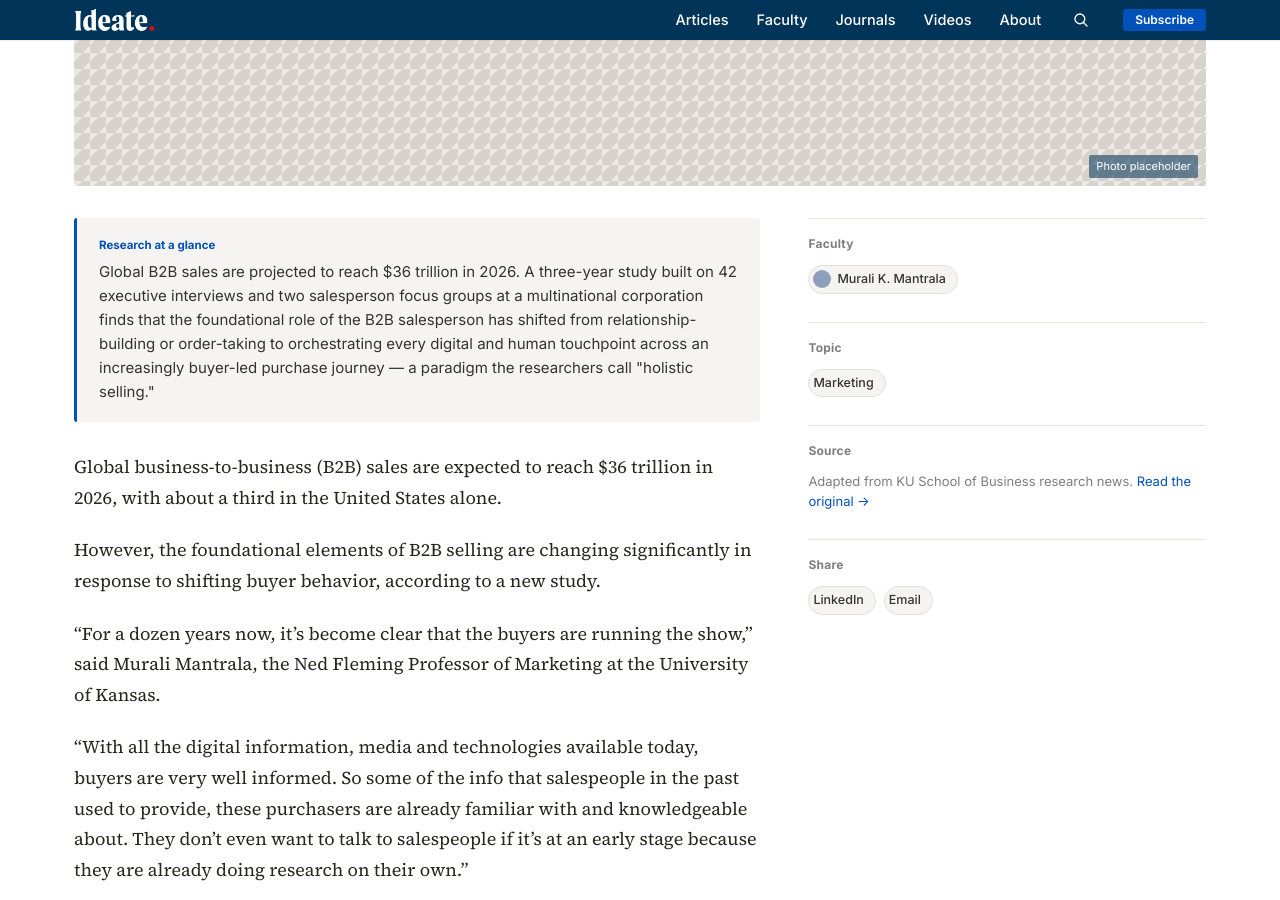
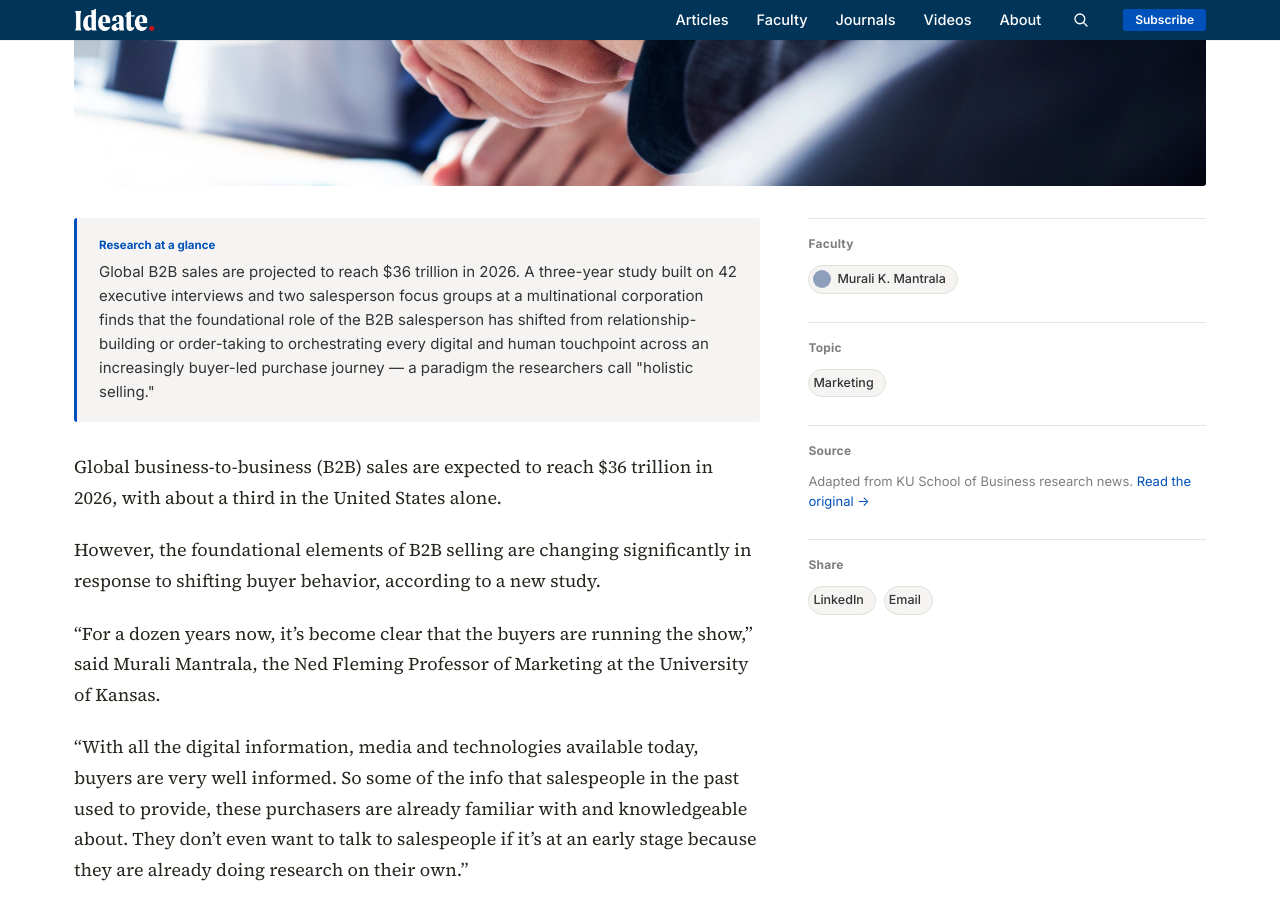
Before and after one commit to KUBschool/ideate, a Jekyll site: the page built from _articles/2025-08-20-b2b-holistic-selling.md, in a window 1280 px wide and 900 px high, scrolled down 739 px. Built offline with Jekyll 4.4.1, drawn with Linux system fonts in a browser that asks for light colours.

Commit message:
Update Article “2025-08-20-b2b-holistic-selling”

```diff
--- a/_articles/2025-08-20-b2b-holistic-selling.md
+++ b/_articles/2025-08-20-b2b-holistic-selling.md
@@ -8,6 +8,7 @@
   - murali-k-mantrala
 byline: Jon Niccum
 date: 2025-08-20
+image: /assets/uploads/handshake.jpeg
 image_tint: limestone
 featured: false
 source_url: https://business.ku.edu/news/article/b2b-sales-now-require-a-holistic-selling-approach-study-finds
```
Also changed, not shown: assets/uploads/handshake.jpeg (added).
